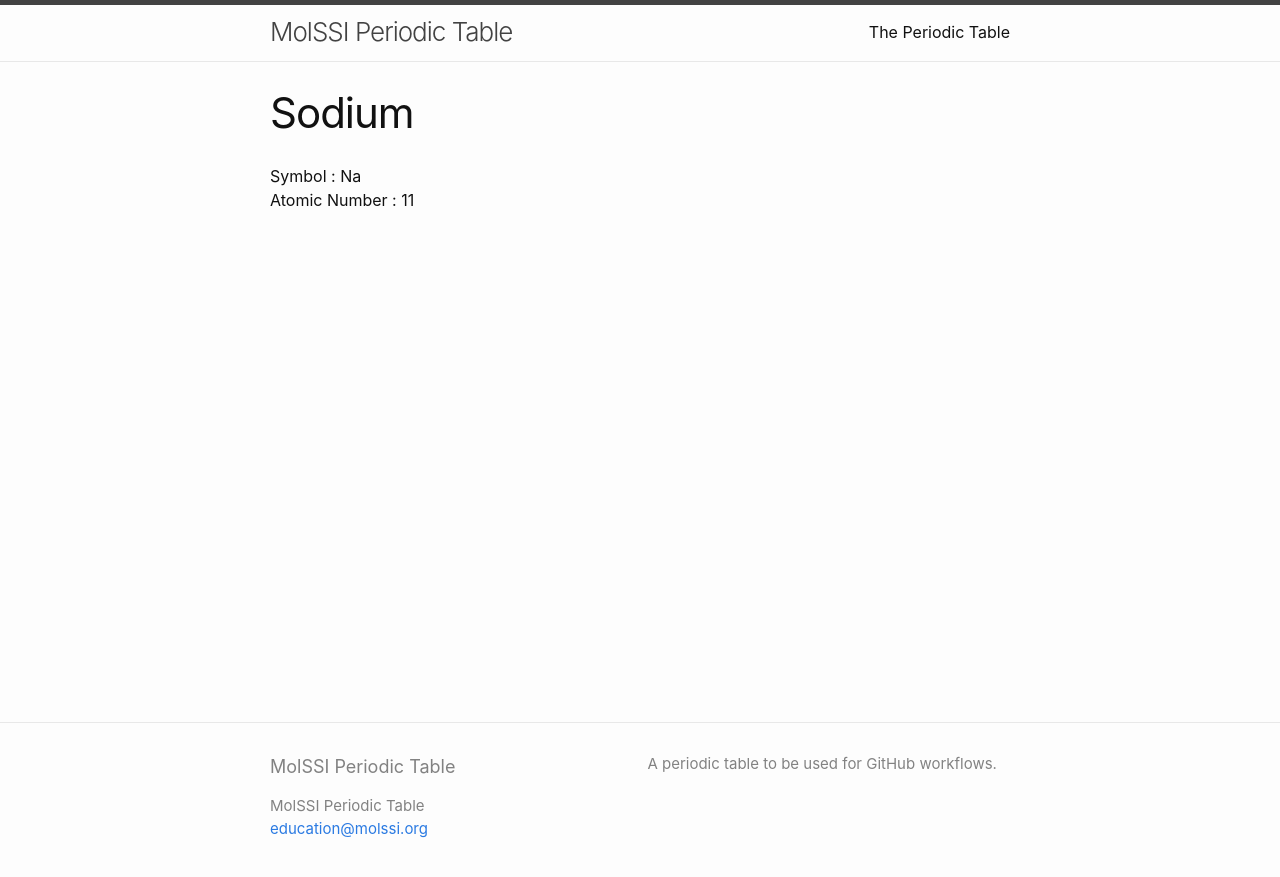
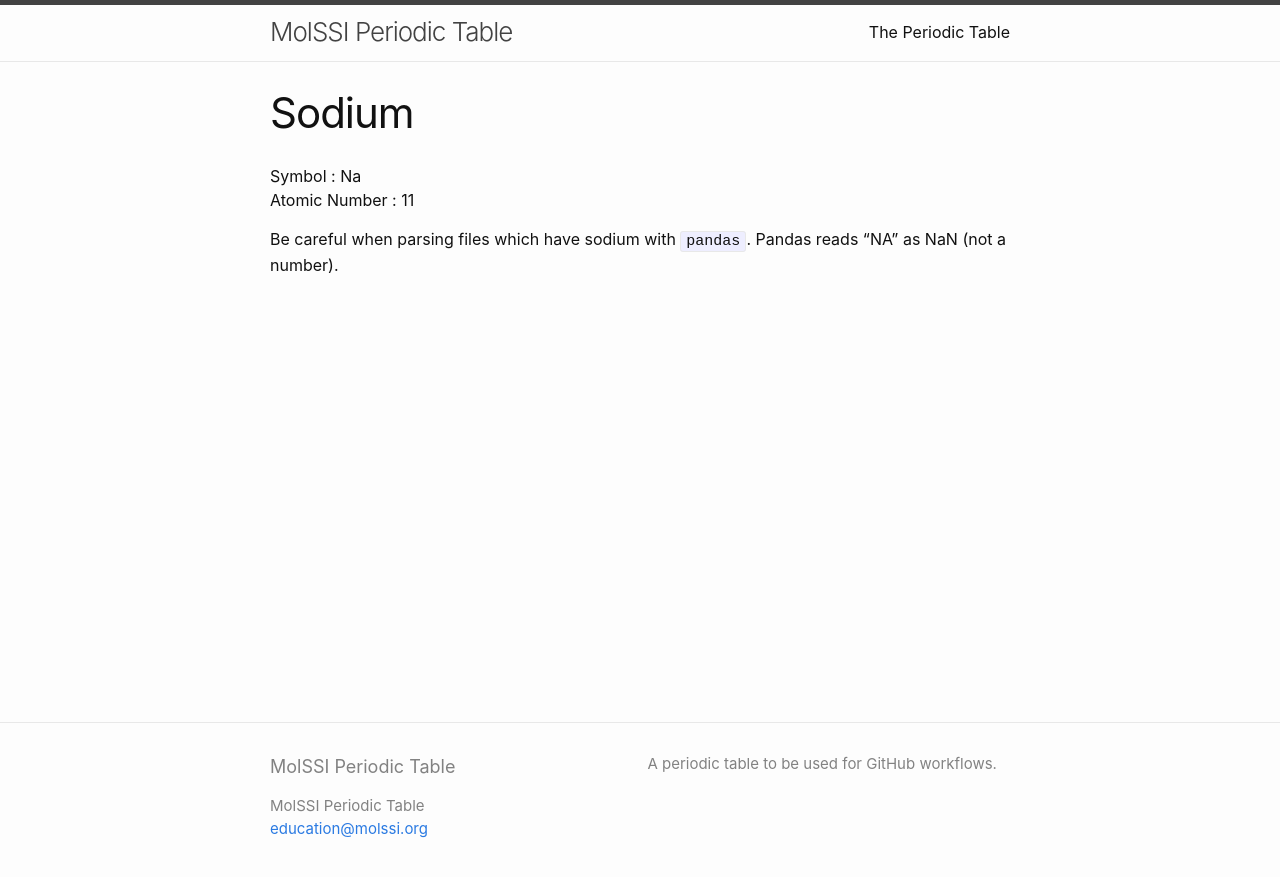
Before and after one commit to MolSSI-Education/periodic-table, a Jekyll site: the page built from elements/sodium.md, in a window 1280 px wide. Shown: the top 877 px of the page. Built offline with Jekyll 4.4.1, drawn with Linux system fonts in a browser that asks for light colours.

Commit message:
give some information on reading files that have sodium with pandas

```diff
--- a/elements/sodium.md
+++ b/elements/sodium.md
@@ -5,3 +5,5 @@ title: Sodium
 
 Symbol : Na
 Atomic Number : 11
+
+Be careful when parsing files which have sodium with `pandas`. Pandas reads "NA" as NaN (not a number).
```
